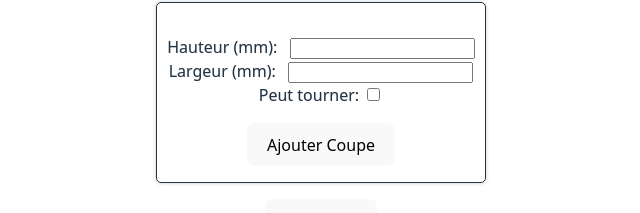
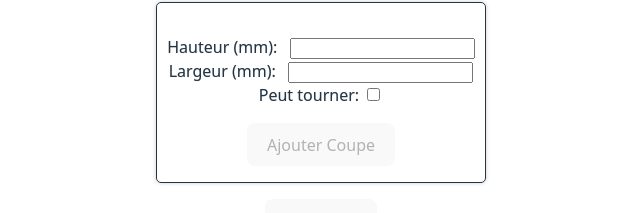
Before and after one commit to OussamLK/carpentry, a React (Vite) app in the folder frontend/: page / in a window 1280 px wide. Shown: the part 358-571 px from the top of the page, without its empty margins (319-959 px from the left). Built offline with nearby package versions, Linux system fonts and the light colour scheme.

Commit message:
disallow adding invalid pieces

```diff
--- a/frontend/src/App.tsx
+++ b/frontend/src/App.tsx
@@ -176,10 +176,21 @@ function PieceEditor({setPieces}:{setPieces: any}) {
   const [height, setHeight] = useState("");
   const [width, setWidth] = useState("");
   const [canRotate, setCanRotate] = useState(false)
+  const [validPiece, setValidPiece] = useState(false)
+
+  function validate(height:string, width:string){
+    const heightF = Number.parseFloat(height);
+    const widthF = Number.parseFloat(width)
+    if (Number.isNaN(heightF) || Number.isNaN(widthF)){
+      setValidPiece(false)
+    }
+    else setValidPiece(true)
+
+  }
 
   function onAdd(){
-    const heightF = Number.parseFloat(height);
-    const widthF = Number.parseFloat(width)
+    const heightF = Number.parseFloat(height.replace(',', '.'));
+    const widthF = Number.parseFloat(width.replace(',', '.'))
     //@ts-ignore
     setPieces(prev=>[...prev, {id: prev.length, height:heightF, width:widthF, canRotate}])
     setHeight("")
@@ -193,7 +204,7 @@ function PieceEditor({setPieces}:{setPieces: any}) {
         Hauteur (mm): &nbsp;{" "}
         <FloatInput
           value={height}
-          onChange={(v) => setHeight(v)}
+          onChange={(v) => {setHeight(v); validate(v, width)}}
           onError={() => 0}
         />
       </label>
@@ -202,16 +213,17 @@ function PieceEditor({setPieces}:{setPieces: any}) {
         Largeur (mm): &nbsp;{" "}
         <FloatInput
           value={width}
-          onChange={(v) => setWidth(v)}
+          onChange={(v) => {setWidth(v); validate(height, v)}}
           onError={() => 0}
         />
       </label>{" "}
       <br />
       <label>
-        Peut tourner: <input checked={canRotate} onChange={e=>setCanRotate(prev=>!prev)} type="checkbox"></input>
+        Peut tourner: <input checked={canRotate}
+          onChange={e=>setCanRotate(prev=>!prev)} type="checkbox"></input>
       </label>
       <br />
-      <button onClick={onAdd}>Ajouter Coupe</button>
+      <button disabled={!validPiece} onClick={onAdd}>Ajouter Coupe</button>
     </div>
   );
 }
```
